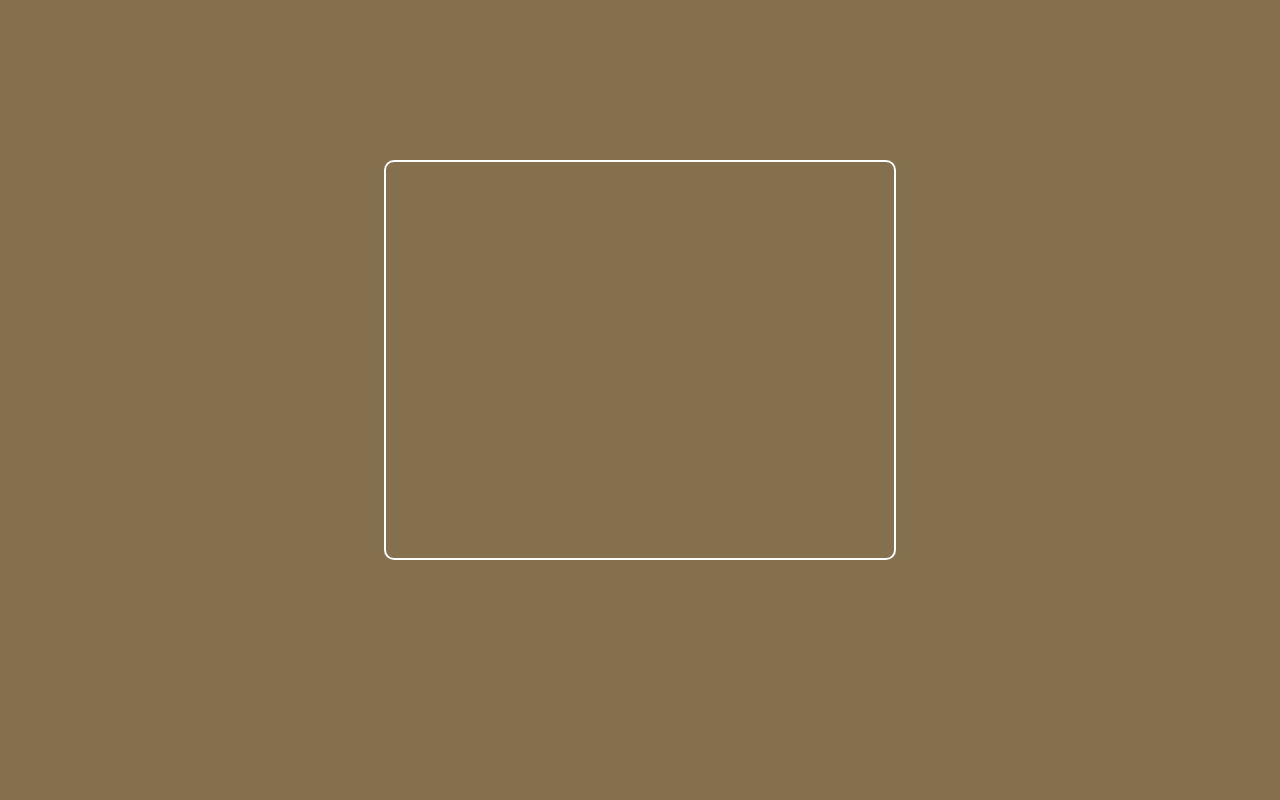
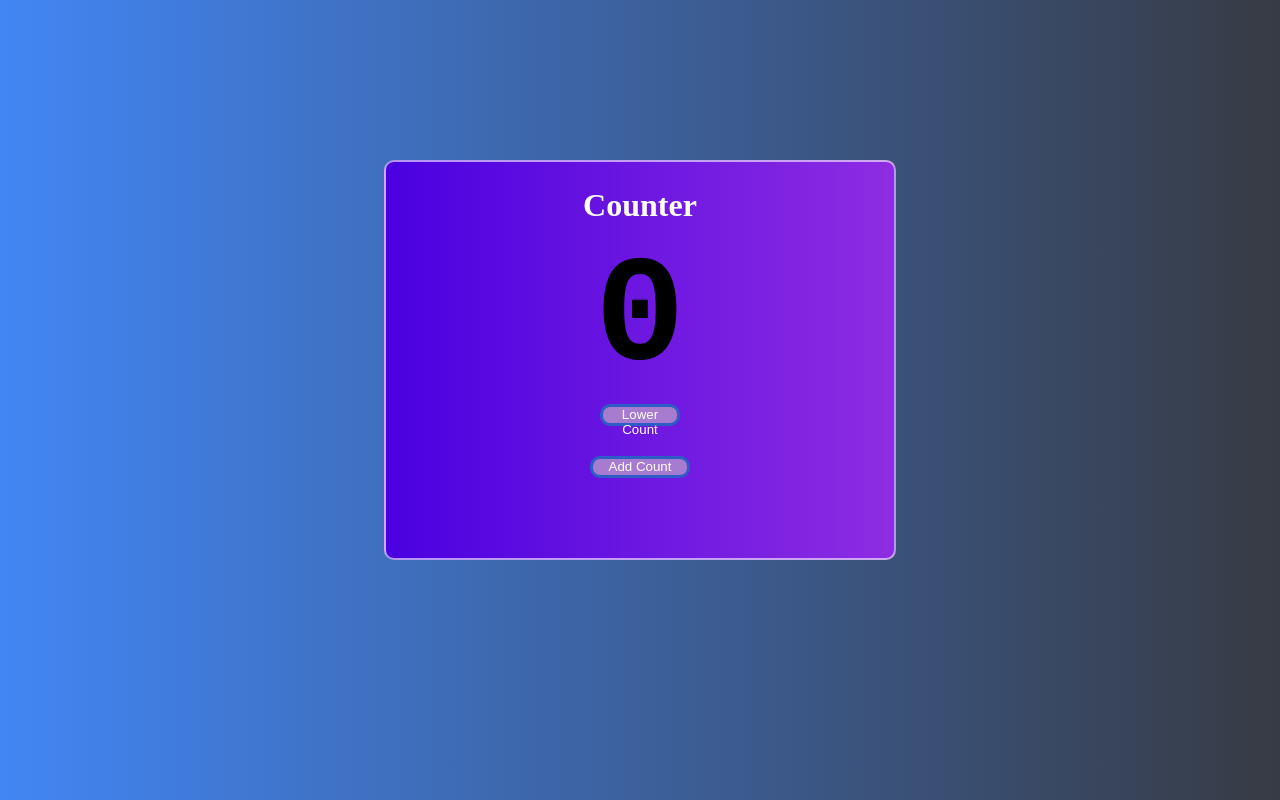
Before and after one commit to alexciotor/Counter-Project, a plain HTML site: page index.html in a window 1280 px wide. Shown: the top 800 px of the page. Drawn offline with Linux system fonts and the light colour scheme.

Commit message:
Case closed

```diff
--- a/index.html
+++ b/index.html
@@ -9,6 +9,16 @@
 <body>
 
 <div class="container">
+<h1 class="counter">Counter</h1>
+<p  id="content">0</p>
+
+<button type="button" onclick="down()" class="down">Lower Count</button>
+<br><br>
+<button type="button" onclick="upper()"  class="up">Add Count </button>
+
+
+
+
 
 </div>
 
--- a/main.js
+++ b/main.js
@@ -0,0 +1,28 @@
+let a = 0
+
+const upper =()=>{
+let up = document.getElementById('content');
+a++
+ up.innerHTML=a
+ if(a>0){
+     up.style.color='green'
+
+}
+else if(a===0){
+    up.style.color="black"
+
+}
+}
+
+const down = ()=>{
+    let up = document.getElementById('content');
+a--
+ up.innerHTML=a
+ if(a===0){
+     up.style.color="black"
+
+ }
+ else if(a<0){
+     up.style.color='red'
+ }
+}
--- a/style.css
+++ b/style.css
@@ -8,13 +8,58 @@
 body{
     height: 300vh;
 
-   background-color:  #856f4cfd
+    background: linear-gradient(to right, #4286f4, #373B44);
 }
 .container{
     width: 40%;
     height: 400px;
     margin: auto;
-    border: 2px white solid;
+    border: 2px rgba(255, 255, 255, 0.589) solid;
     border-radius: 10px 10px 10px 10px;
     margin-top: 20vh;
+
 }
+
+.container{
+
+    background: linear-gradient(to right, #4A00E0, #8E2DE2);
+    ;
+
+   padding-top: 25px;
+    text-align: center;
+}
+
+
+.container h1{
+    color: white;
+    margin-bottom: 10px;
+}
+
+.container p{
+    font-family: 'Courier New', Courier, monospace;
+    font-weight: bold;
+    font-size: 150px;
+}
+
+.up{
+    width: 100px;
+    height: 22px;
+    border-radius: 10px 10px 10px 10px;
+    border: 3px rgb(45, 92, 196) solid;
+    background-color: rgb(167, 123, 207);
+    color:white;
+    padding-bottom: 2px;
+    cursor: pointer
+
+}
+.down{
+    width: 80px;
+    height: 22px;
+    border-radius: 10px 10px 10px 10px;
+    border: 3px rgb(45, 92, 196) solid;
+    background-color: rgb(167, 123, 207);
+    color:white;
+    padding-bottom: 2px;
+    cursor: pointer;
+
+}
```
